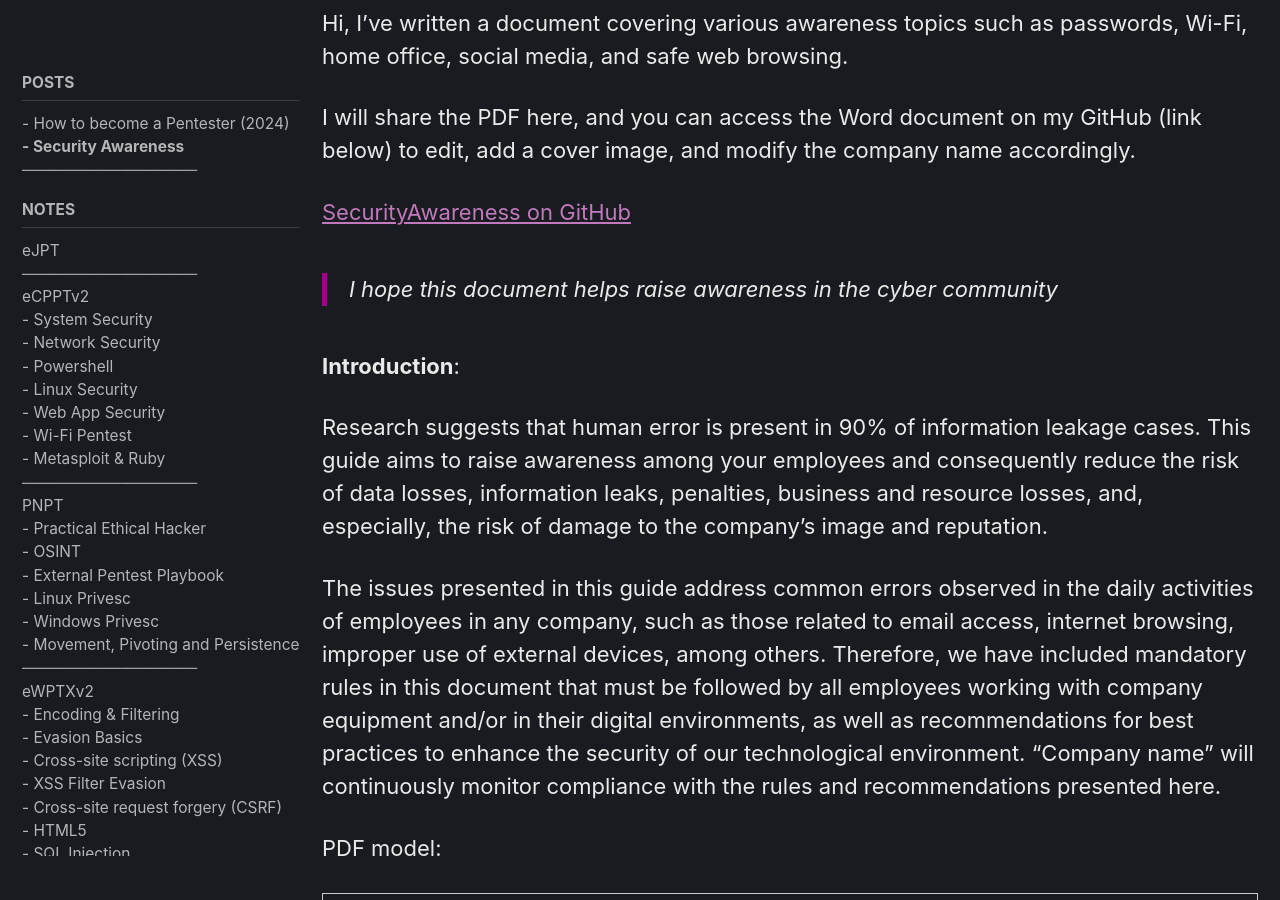
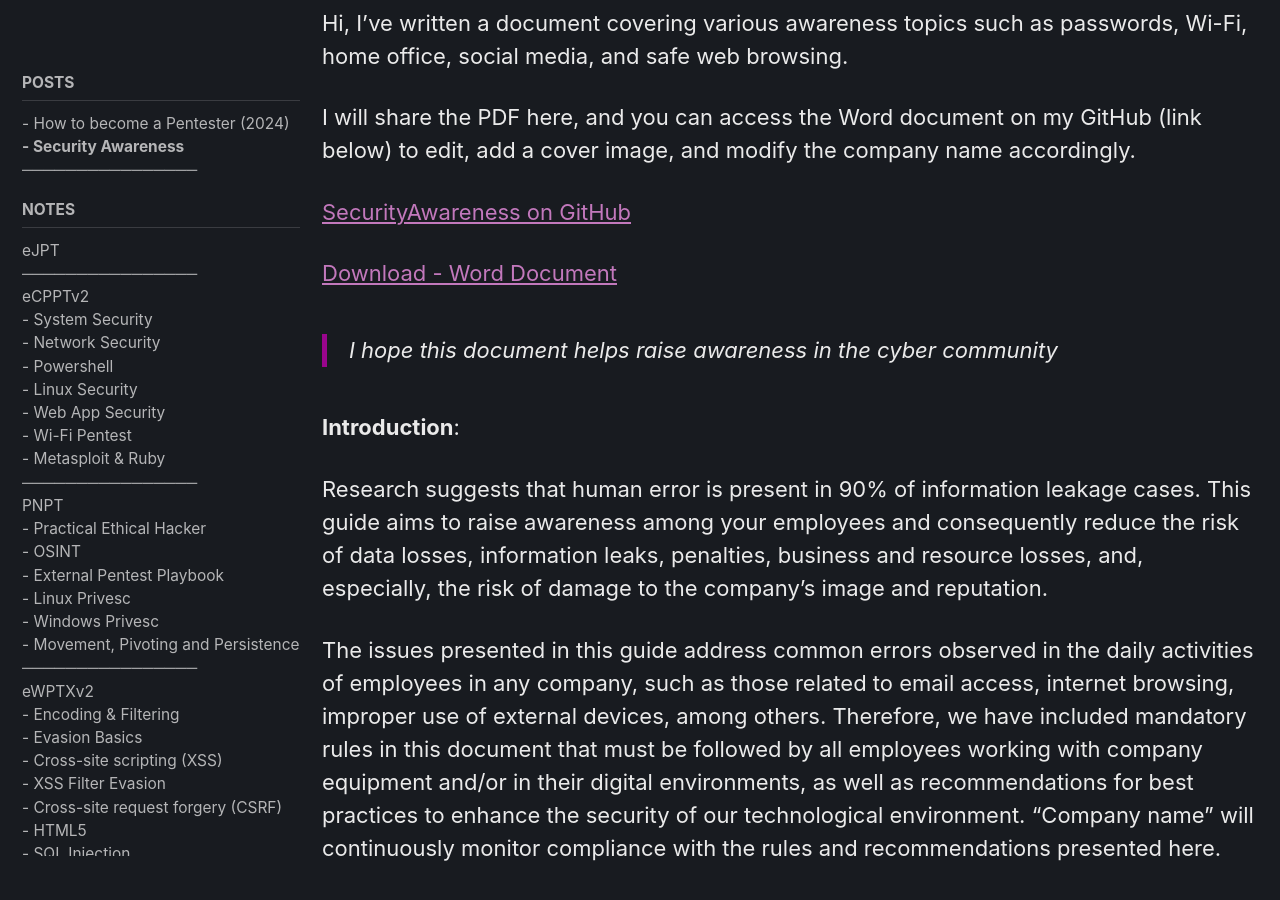
Before and after one commit to Johnermac/Johnermac.github.io, a Jekyll site: the page built from _posts/notes/awareness/2024-02-04-awarenessdoc.md, in a window 1280 px wide and 900 px high, scrolled down 526 px. Built offline with Jekyll 4.4.1, drawn with Linux system fonts in a browser that asks for light colours; cached includes are drawn as plain includes; nearby versions of some CDN libraries; comment, search, counter and statistics services are not loaded.

Commit message:
awareness added

```diff
--- a/_posts/notes/awareness/2024-02-04-awarenessdoc.md
+++ b/_posts/notes/awareness/2024-02-04-awarenessdoc.md
@@ -20,6 +20,9 @@ Hi, I've written a document covering various awareness topics such as passwords,
 I will share the PDF here, and you can access the Word document on my GitHub (link below) to edit, add a cover image, and modify the company name accordingly.
 
 [SecurityAwareness on GitHub](https://github.com/Johnermac/SecurityAwareness)
+
+[Download - Word Document](https://github.com/Johnermac/Johnermac.github.io/raw/main/assets/images/posts/awareness/Security%20Awareness%20%5BEN%5D.docx)
+
 
 > I hope this document helps raise awareness in the cyber community
 
```
